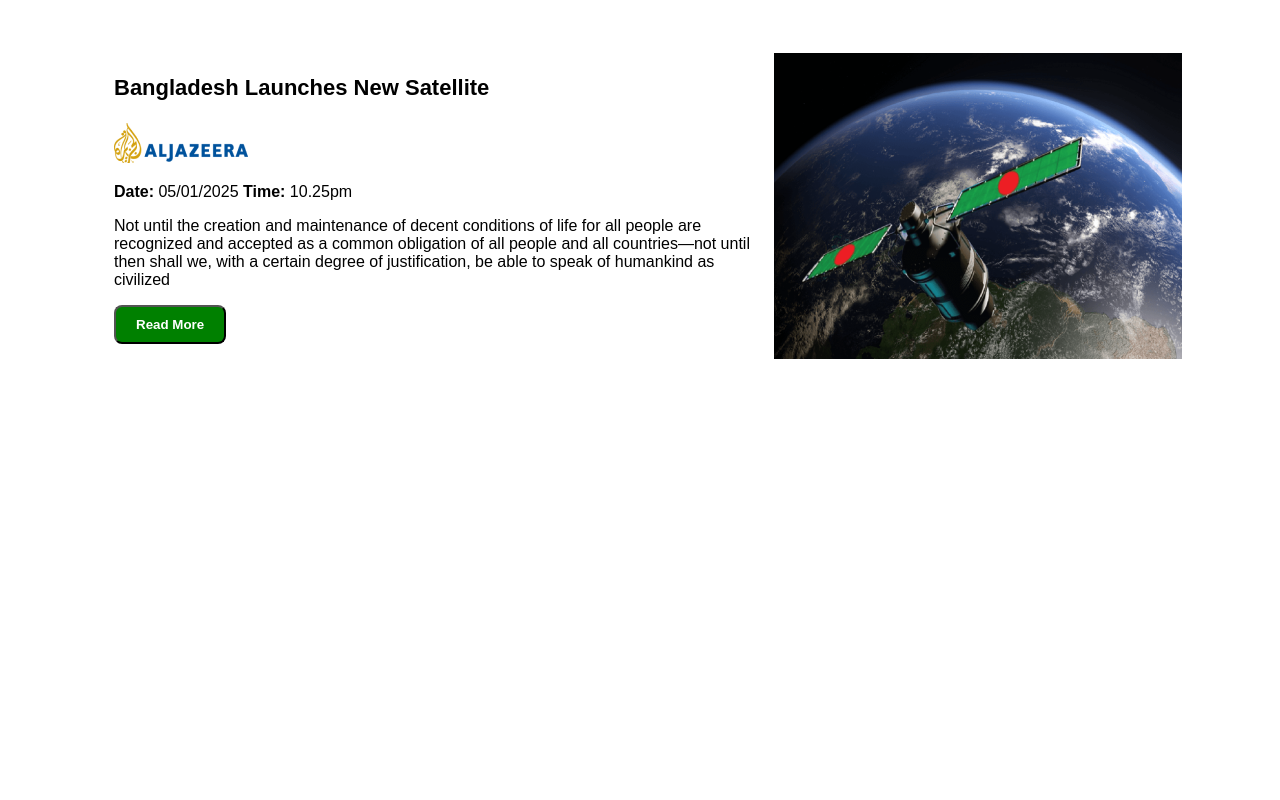
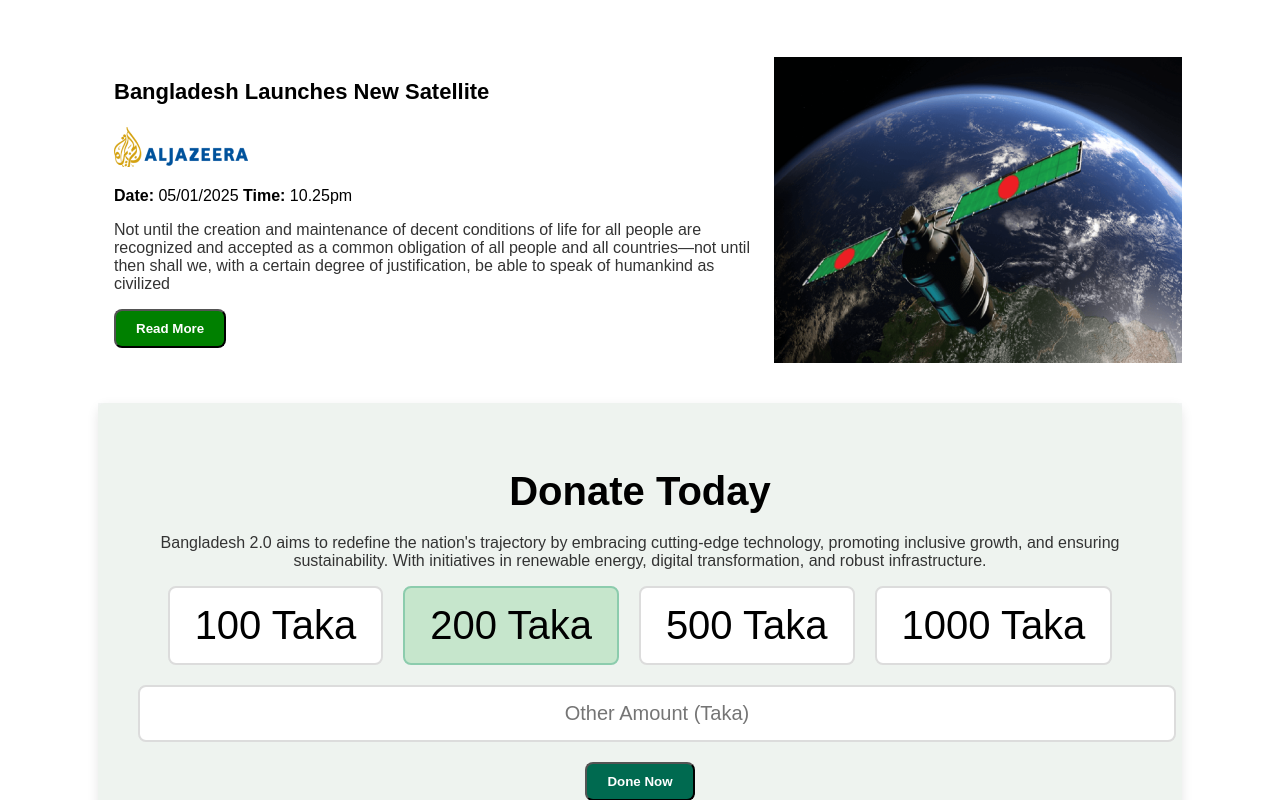
Before and after one commit to Obaidul2025/web-dev, a plain HTML site: page index.html in a window 1280 px wide. Shown: the part 2000-2800 px from the top of the page. Before the commit the page ends 2387 px from the top, so only its background shows below. Drawn offline with Linux system fonts and the light colour scheme.

Commit message:
first commit

```diff
--- a/index.html
+++ b/index.html
@@ -61,7 +61,7 @@
                     <strong>Time:</strong>
                     10.25pm
                 </p>
-                <p>Not until the creation and maintenance of decent conditions of life for all people are recognized and accepted as a common obligation of all people and all countries—not until then shall we,
+                <p style="color: #333;">Not until the creation and maintenance of decent conditions of life for all people are recognized and accepted as a common obligation of all people and all countries—not until then shall we,
                     with a certain degree of justification, be able to speak of humankind as civilized</p>
                 <a href=""><button class="btn-4">Read More</button></a>
                 </div>
@@ -78,7 +78,7 @@
                     <strong>Time:</strong>
                     10.25pm
                 </p>
-                <p>Not until the creation and maintenance of decent conditions of life for all people are recognized and accepted as a common obligation of all people and all countries—not until then shall we,
+                <p style="color: #333;">Not until the creation and maintenance of decent conditions of life for all people are recognized and accepted as a common obligation of all people and all countries—not until then shall we,
                     with a certain degree of justification, be able to speak of humankind as civilized</p>
                 <a href=""><button class="btn-4">Read More</button></a>
                 </div>
@@ -90,6 +90,23 @@
     </main>
     <footer>
 
+            <div class="donation-container">
+              <h1>Donate Today</h1>
+              <p class="description" style="color: #333;">
+                Bangladesh 2.0 aims to redefine the nation's trajectory by embracing cutting-edge technology, promoting inclusive growth, and ensuring sustainability. With initiatives in renewable energy, digital transformation, and robust infrastructure.
+              </p>
+
+              <div class="donation-options">
+                <button class="donation-btn">100 Taka</button>
+                <button class="donation-btn active">200 Taka</button>
+                <button class="donation-btn">500 Taka</button>
+                <button class="donation-btn">1000 Taka</button>
+              </div>
+
+              <input type="text" placeholder="Other Amount (Taka)" class="custom-amount-input">
+
+              <button class="btn-5">Done Now</button>
+            </div>
     </footer>
 </body>
 </html>
--- a/style.css
+++ b/style.css
@@ -122,6 +122,7 @@ body{
 .img-last{
     border-radius: 24px;
     margin: 16px 0;
+
 }
 .des{
     margin: 16px;
@@ -140,3 +141,62 @@ body{
     font-size: 22px;
     font-weight: 700;
 }
+footer{
+    background-color: #f4f7f6;
+    display: flex;
+    justify-content: center;
+    align-items: center;
+    margin: 20px 90px;
+}
+.donation-container {
+    text-align: center;
+    background-color: #eef3ef;
+    padding: 40px;
+    border-radius: 8px;
+    box-shadow: 0 4px 12px rgba(0, 0, 0, 0.1);
+  }
+  h1 {
+    font-size: 2em;
+    margin-bottom: 20px;
+    font-weight: bold;
+  }
+  h1 {
+    font-size: 40px;
+    margin-bottom: 20px;
+    font-weight: bold;
+  }
+  .donation-options {
+    display: flex;
+    justify-content: center;
+    gap: 20px;
+    margin-bottom: 20px;
+  }
+  .donation-btn {
+    background-color: white;
+    border: 2px solid #dcdcdc;
+    padding: 15px 25px;
+    border-radius: 8px;
+    font-size:40px;
+
+  }
+  .donation-btn.active {
+    background-color: #c6e6cc;
+    border-color: #8cccad;
+  }
+  .custom-amount-input {
+    width: 100%;
+    padding: 15px;
+    margin-bottom: 20px;
+    border: 2px solid #dcdcdc;
+    border-radius: 8px;
+    font-size: 20px;
+    text-align: center;
+
+  }
+  .btn-5{
+  background-color :rgb(0, 106, 80);
+  color: white;
+  font-weight: 800;
+  padding: 10px 20px;
+  border-radius:8px ;
+}
```
